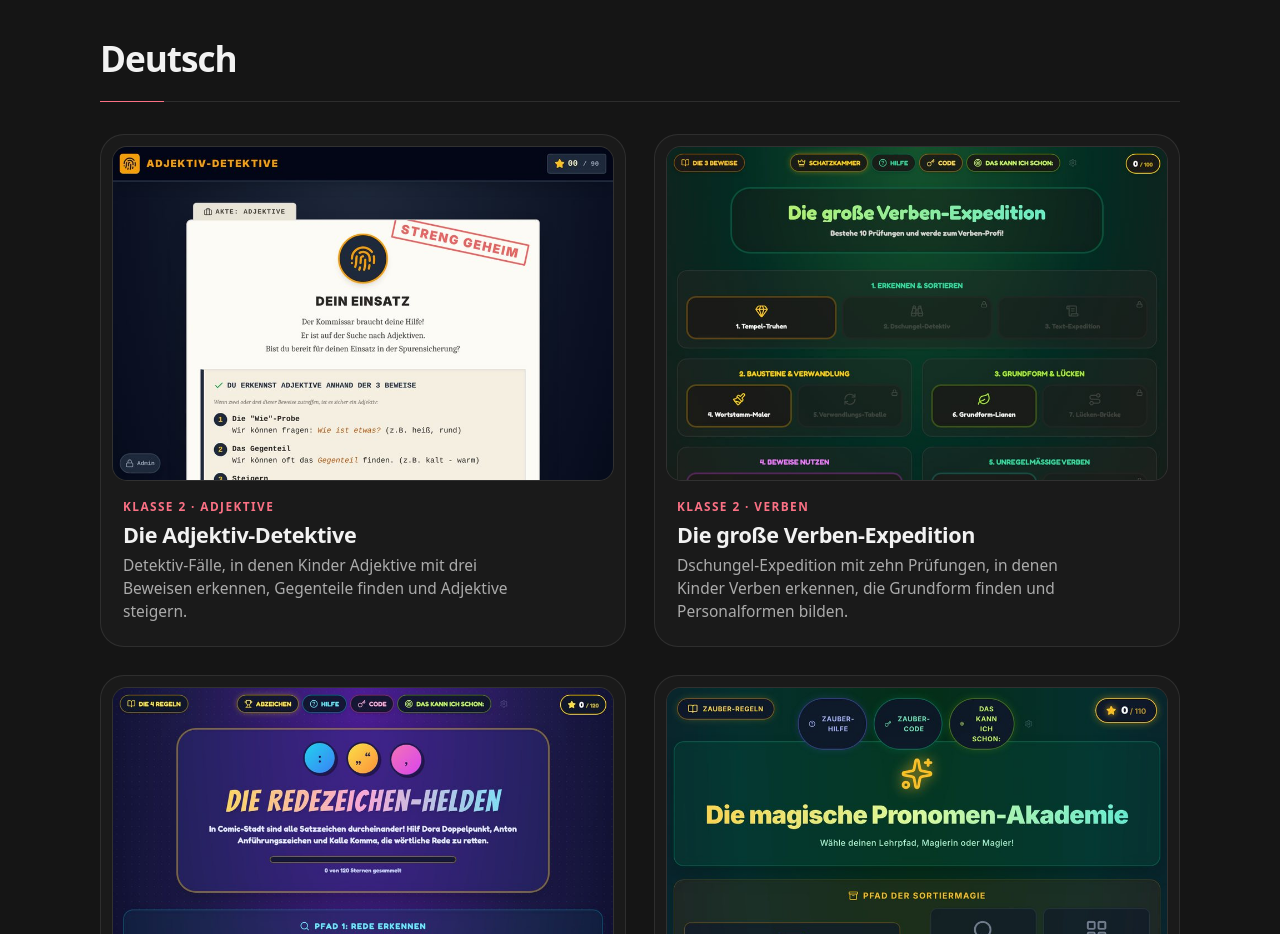
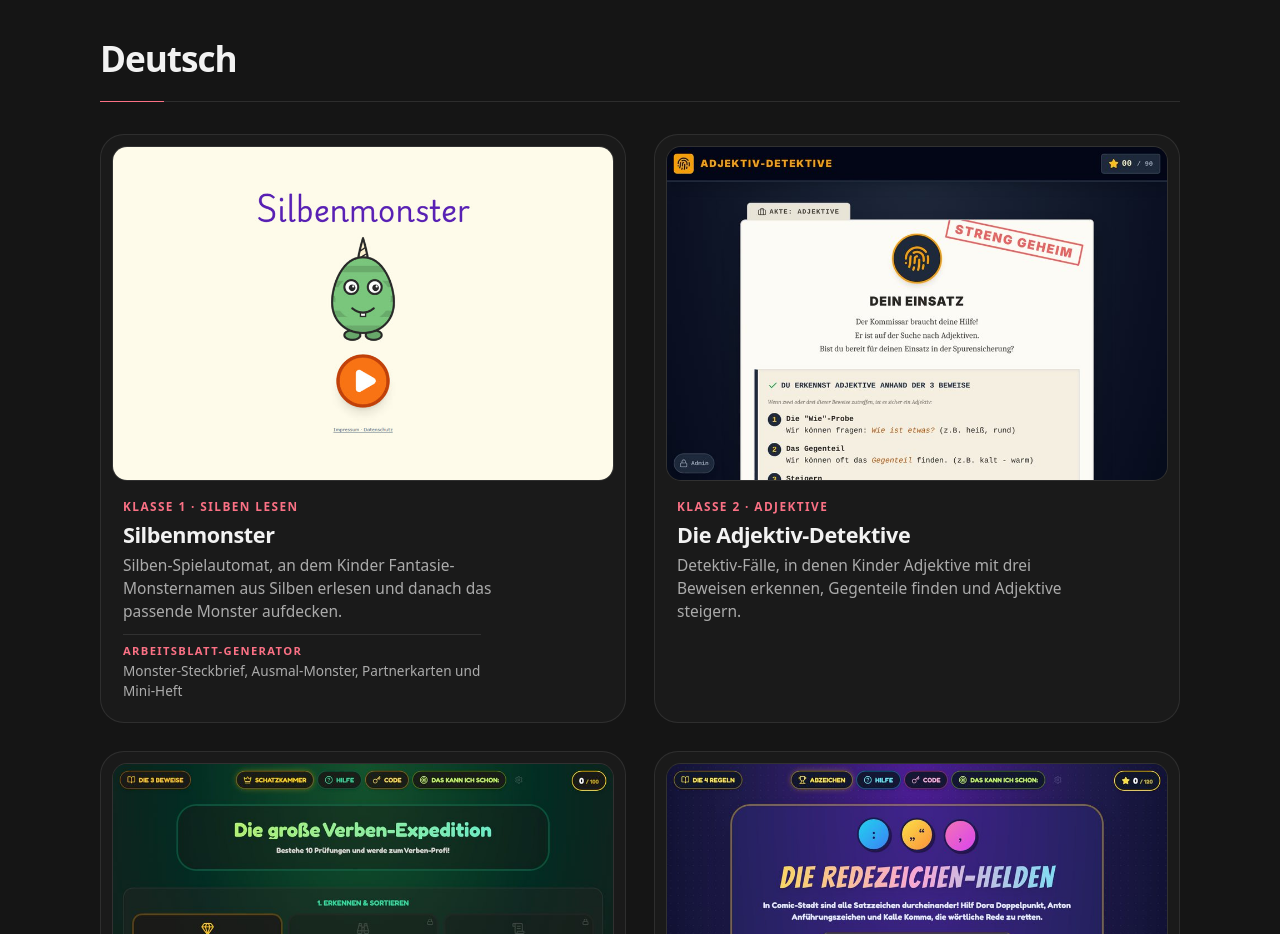
Before and after one commit to mitlaeuferfotografie/mitlaeuferfotografie.github.io, a plain HTML site: page index.html in a window 1280 px wide. Shown: the part 1200-2134 px from the top of the page. Drawn offline with Linux system fonts and the light colour scheme.

Commit message:
Silbenmonster (Deutsch, Klasse 1) eingetragen
Co-Authored-By: Claude Opus 5.5 <noreply@anthropic.com>

```diff
--- a/index.html
+++ b/index.html
@@ -56,6 +56,21 @@
     </header>
 
     <div class="cards">
+      <article class="card">
+        <a class="card-link" href="https://mitlaeuferfotografie.github.io/silbenmonster/">
+          <span class="card-media">
+            <img src="assets/silbenmonster.jpg" alt="Vorschau der App Silbenmonster" loading="lazy" width="900" height="600">
+            <span class="arrow" aria-hidden="true">↗</span>
+          </span>
+          <span class="card-body">
+            <span class="card-meta">Klasse 1 · Silben lesen</span>
+            <span class="card-title">Silbenmonster</span>
+            <span class="card-text">Silben-Spielautomat, an dem Kinder Fantasie-Monsternamen aus Silben erlesen und danach das passende Monster aufdecken.</span>
+            <span class="card-extra"><span class="card-extra-label">Arbeitsblatt-Generator</span>Monster-Steckbrief, Ausmal-Monster, Partnerkarten und Mini-Heft</span>
+          </span>
+        </a>
+      </article>
+
       <article class="card">
         <a class="card-link" href="https://mitlaeuferfotografie.github.io/AdjektiveDetektiv/">
           <span class="card-media">
```
Also changed, not shown: assets/silbenmonster.jpg (added), 1 other file.
